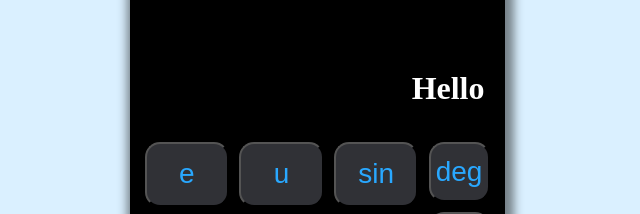
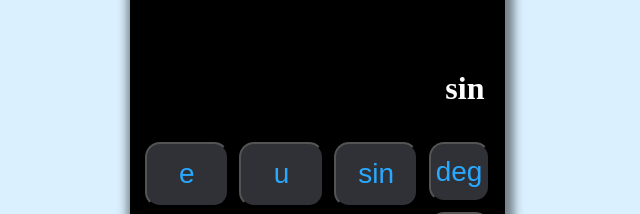
Before and after one commit to andressafeerreira/calculator, a plain HTML site: page index.html in a window 1280 px wide. Both pictures are taken after a click on the button "sin". Shown: the part 192-406 px from the top of the page, 323-963 px from the left. Drawn offline with Linux system fonts and the light colour scheme.

Commit message:
alteraçao js e html

```diff
--- a/calculator.js
+++ b/calculator.js
@@ -1,5 +1,10 @@
+var currentValue = '';
+
+
 function getValueButton(number){
     console.log(`Clique no botão ${number}`)
 
-    var currentValue = '';
+    currentValue = currentValue + number;
+
+    document.getElementById('numbers').innerHTML = currentValue;
 }
--- a/index.html
+++ b/index.html
@@ -10,7 +10,7 @@
 <body class="content">
     <div class="main">
         <div class="screen">
-            <h1>Hello</h1>
+            <h1 id="numbers"></h1>
         </div>
         <div class="keyboard">
             <div class="main-keyboard">
```
